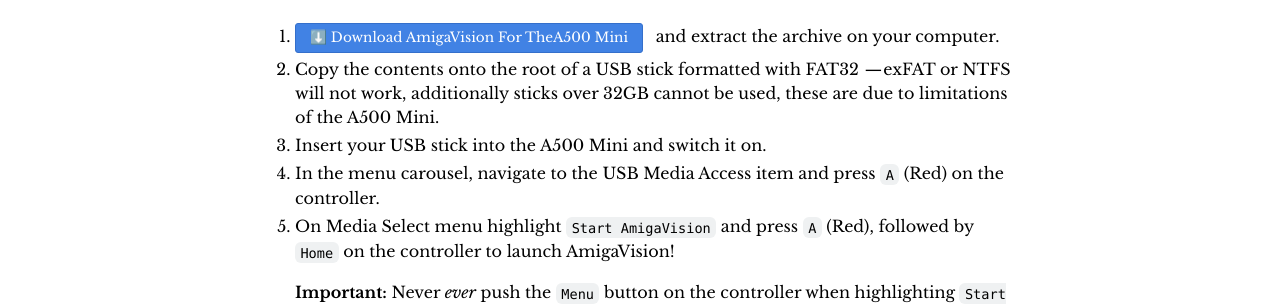
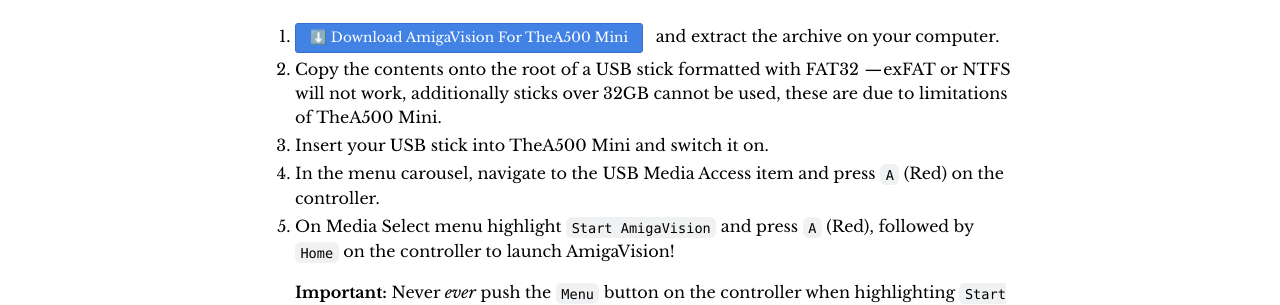
Before and after one commit to amigavision/amigavision.github.io, a Jekyll site: the page built from download/mini.html, in a window 1280 px wide. Shown: the part 520-825 px from the top of the page. Built offline with Jekyll 4.4.1, drawn with Linux system fonts in a browser that asks for light colours.

Commit message:
Fix annoying formatting

```diff
--- a/download/mini.html
+++ b/download/mini.html
@@ -25,10 +25,10 @@
       <li>
         Copy the contents onto the root of a USB stick formatted with FAT32
         — exFAT or NTFS will not work, additionally sticks over 32GB cannot be used,
-        these are due to limitations of the A500 Mini.
+        these are due to limitations of TheA500 Mini.
       </li>
       <li>
-        Insert your USB stick into the A500 Mini and switch it on.
+        Insert your USB stick into TheA500 Mini and switch it on.
       </li>
       <li>
         In the menu carousel, navigate to the USB Media Access item and press
```
